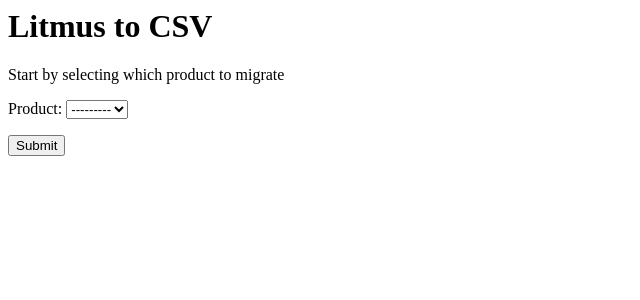
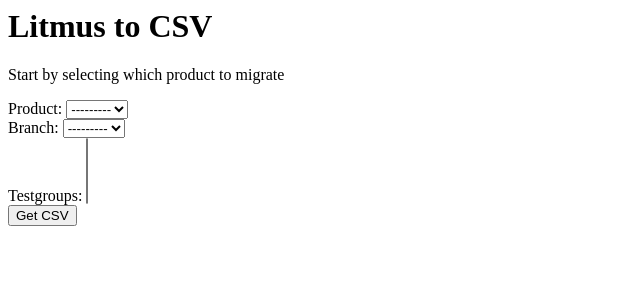
Before and after one commit to camd/litmusmigrate, a Django app: page /litmustocsv in a window 1280 px wide. Shown: the top 300 px of the page, without its empty margins (0-640 px from the left). Run offline with Django 3.2, Linux system fonts and the light colour scheme; parts of the project's set-up code (start-up, migrations or seed data) failed here and were passed over.

Commit message:
now in one form, csv creation works

```diff
--- a/litmustocsv/forms.py
+++ b/litmustocsv/forms.py
@@ -5,15 +5,5 @@ from django.forms import ChoiceField, MultipleChoiceField
 class HomeForm(forms.Form):
 
     product = forms.ModelChoiceField(queryset=Products.objects.all())
-
-class ProductDetailForm(forms.Form):
-
     branch = forms.ModelChoiceField(queryset=Branches.objects.all())
     testgroups = forms.ModelMultipleChoiceField(queryset=Testgroups.objects.all())
-
-    def __init__(self, *args, **kwargs):
-        product_id = kwargs.pop('product_id')
-        super(ProductDetailForm, self).__init__(*args, **kwargs)
-
-        self.fields['branch'].queryset = Branches.objects.filter(product=product_id)
-        self.fields['testgroups'].queryset = Testgroups.objects.filter(product=product_id)
--- a/litmustocsv/templates/home.html
+++ b/litmustocsv/templates/home.html
@@ -1,6 +1,24 @@
 <h1>Litmus to CSV</h1>
 <p>Start by selecting which product to migrate</p>
 <form action="litmustocsv" method="post">{% csrf_token %}
-{{ form.as_p }}
-<input type="submit" value="Submit" />
+
+    {{ form.non_field_errors }}
+    <div class="fieldWrapper">
+        {{ form.product.errors }}
+        <label for="id_product">Product:</label>
+        {{ form.product }}
+    </div>
+    <div class="fieldWrapper">
+        {{ form.branch.errors }}
+        <label for="id_product">Branch:</label>
+        {{ form.branch }}
+    </div>
+    <div class="fieldWrapper">
+        {{ form.testgroups.errors }}
+        <label for="id_testgroup">Testgroups:</label>
+        {{ form.testgroups }}
+    </div>
+
+
+<input type="submit" value="Get CSV" />
 </form>
--- a/litmustocsv/urls.py
+++ b/litmustocsv/urls.py
@@ -2,8 +2,4 @@ from django.conf.urls.defaults import patterns, include, url
 
 urlpatterns = patterns('',
     url(r'^litmustocsv$', 'litmustocsv.views.home', name='home'),
-    url(r'^litmustocsv/product_detail/(?P<product_id>\d+)$', 'litmustocsv.views.product_detail', name='product_detail'),
-
-    # fetch the CSV based on the submitted values
-    url(r'^litmustocsv/getcsv$', 'litmustocsv.views.getcsv', name='getcsv'),
 )
--- a/litmustocsv/views.py
+++ b/litmustocsv/views.py
@@ -1,6 +1,6 @@
 from django.shortcuts import render_to_response
 from models import Products, Branches, Testgroups
-from forms import HomeForm, ProductDetailForm
+from forms import HomeForm
 from django.http import HttpResponse, HttpResponseRedirect
 from django.template import RequestContext
 import csv
@@ -12,33 +12,19 @@ def home(request):
         if form.is_valid(): # All validation rules pass
             # Process the data in form.cleaned_data
             # ...
-            product_id = request.POST.get('product')
 
-            return HttpResponseRedirect('/litmustocsv/product_detail/%s' % product_id) # Redirect after POST
-    else:
-        form = HomeForm() # An unbound form
-
-    return render_to_response('home.html',
-                              {'form': form,},
-                              context_instance=RequestContext(request))
-
-def product_detail(request, product_id):
-    product_name = Products.objects.get(product_id=product_id)
-
-    if request.method == 'POST': # If the form has been submitted...
-        form = ProductDetailForm(request.POST, product_id=product_id) # A form bound to the POST data
-        if form.is_valid(): # All validation rules pass
+            product = form.cleaned_data['product']
 
             branch_id = form.cleaned_data['branch'].branch_id
             testgroups = form.cleaned_data['testgroups']
             tg_ids = [str(x.testgroup_id) for x in testgroups]
 
             cursor = connection.cursor()
-            cursor.execute(getsql(product_id, branch_id, tg_ids))
+            cursor.execute(getsql(product.product_id, branch_id, tg_ids))
 
             # Create the HttpResponse object with the appropriate CSV header.
             response = HttpResponse(mimetype='text/csv')
-            response['Content-Disposition'] = 'attachment; filename=%s_litmusoutput.csv' % product_name
+            response['Content-Disposition'] = 'attachment; filename=%s_litmusoutput.csv' % product.name
 
             csv_writer = csv.writer(response)
             csv_writer.writerow([i[0] for i in cursor.description]) # write headers
@@ -46,33 +32,11 @@ def product_detail(request, product_id):
             del csv_writer # this will close the CSV file
 
             return response
+    else:
+        form = HomeForm() # An unbound form
 
-            #return HttpResponseRedirect('/litmustocsv/getcsv/') # Redirect after POST
-    else:
-        form = ProductDetailForm(product_id=product_id) # An unbound form
-
-    return render_to_response('product_detail.html',
-                            {'form': form,
-                             'product_name': product_name,
-                             },
-                            context_instance=RequestContext(request))
-
-
-def render_sql(form, product_id, branch_id, tg_ids, request):
-    product_name = Products.objects.get(product_id=product_id)
-    return render_to_response('sql.html',
-                              {'form': form,
-                               'product_name': product_name,
-                               'sql': getsql(product_id,
-                                             branch_id,
-                                             tg_ids,
-                                             )},
-                              context_instance=RequestContext(request))
-
-
-def getcsv(request):
-    return render_to_response('csv.html',
-                              {'req': request},
+    return render_to_response('home.html',
+                              {'form': form,},
                               context_instance=RequestContext(request))
 
 
```
Also changed, not shown: 3 other files.
